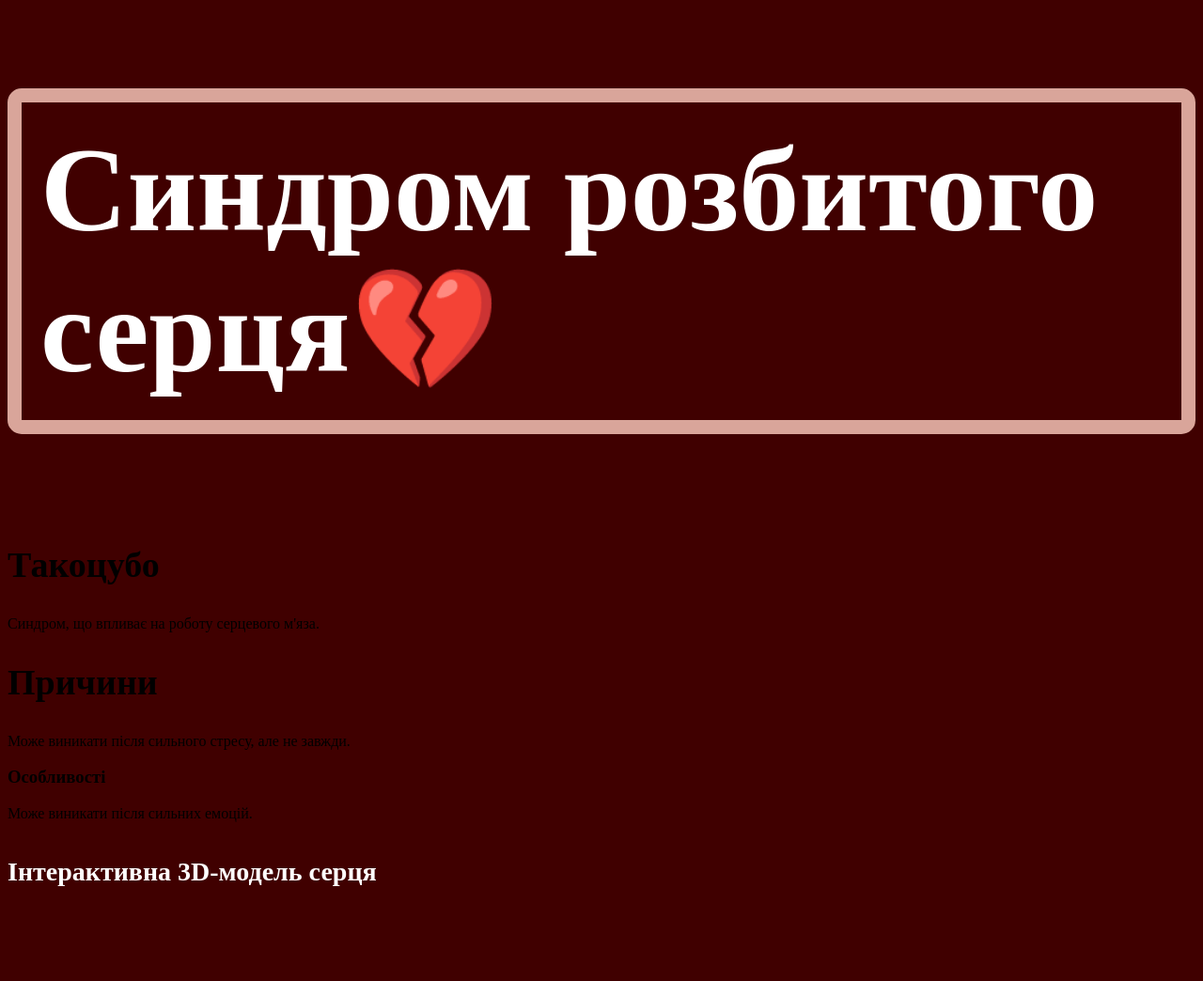
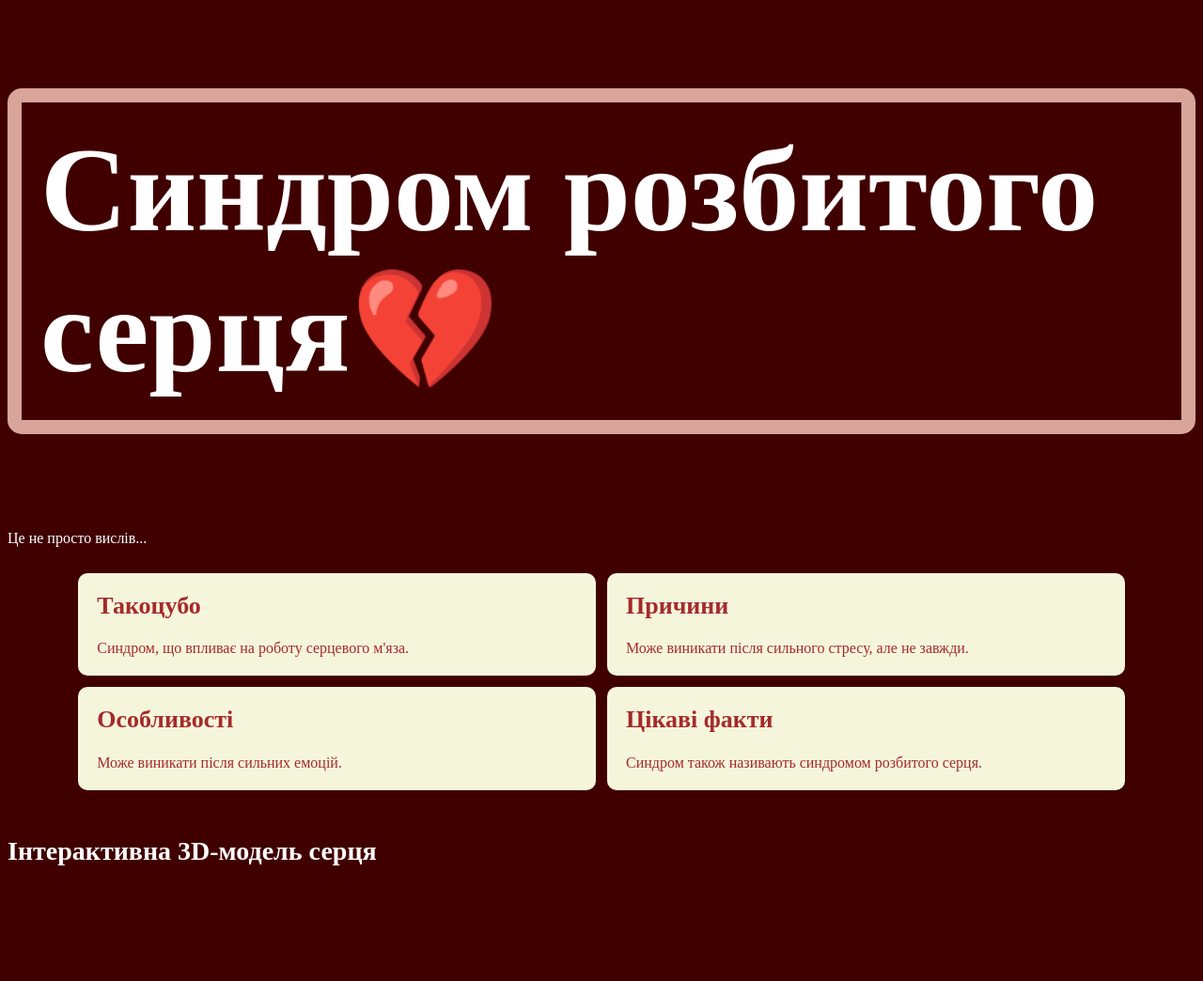
Before and after one commit to nik54-3d/uuytft26-heart_project, a plain HTML site: page index.html in a window 1280 px wide. Shown: the top 1044 px of the page at 94% size. Drawn offline with nearby package versions, Linux system fonts and the light colour scheme.

Commit message:
Revise index.html content and layout
Updated the content and styling of the index.html file, including changes to text, table structure, and added a new section for interesting facts.

```diff
--- a/index.html
+++ b/index.html
@@ -2,25 +2,26 @@
 <head></head>
 <body style="background-color: #400000;">
 <h1 style="color: white; font-size: 10vw; font-weight: 300px; border: 15px solid #D9A59A; border-radius: 15px; padding: 20px; display: inline-block;">Синдром розбитого серця💔</h1>
-   <p style="color: white;Це не просто вислів...</p>
-   <table width="100%" cellspacing="10">
+<p style="color: white;">Це не просто вислів...</p>
+<table width="90%" align="center" cellspacing="12">
 <tr>
-<td bgcolor="#F5F5DC" style="padding:50px; border-radius:3px; color:brown;">
-   <script type="module"
-src="https://unpkg.com/@google/model-viewer/dist/model-viewer.min.js">
-</script>
-<h2 style="font-size:38px;"><b>Такоцубо</b></h2>
+<td width="50%" bgcolor="#F5F5DC" style="padding:20px; border-radius:10px; color:brown;">
+<h2 style="font-size:26px;">Такоцубо</h2>
 <p>Синдром, що впливає на роботу серцевого м'яза.</p>
 </td>
-<td bgcolor="#F5F5DC" style="padding:50px; border-radius:3px; color:brown;">
-<h2 style="font-size:38px;"><b>Причини</b></h2>
+<td width="50%" bgcolor="#F5F5DC" style="padding:20px; border-radius:10px; color:brown;">
+<h2 style="font-size:26px;">Причини</h2>
 <p>Може виникати після сильного стресу, але не завжди.</p>
 </td>
 </tr>
 <tr>
-<td colspan="2" bgcolor="#F5F5DC" style="padding:50px; border-radius:3px; color:brown;">
-<h3><b>Особливості</b></h3>
+<td width="50%" bgcolor="#F5F5DC" style="padding:20px; border-radius:10px; color:brown;">
+<h2 style="font-size:26px;">Особливості</h2>
 <p>Може виникати після сильних емоцій.</p>
+</td>
+<td width="50%" bgcolor="#F5F5DC" style="padding:20px; border-radius:10px; color:brown;">
+<h2 style="font-size:26px;">Цікаві факти</h2>
+<p>Синдром також називають синдромом розбитого серця.</p>
 </td>
 </tr>
 </table>
```
